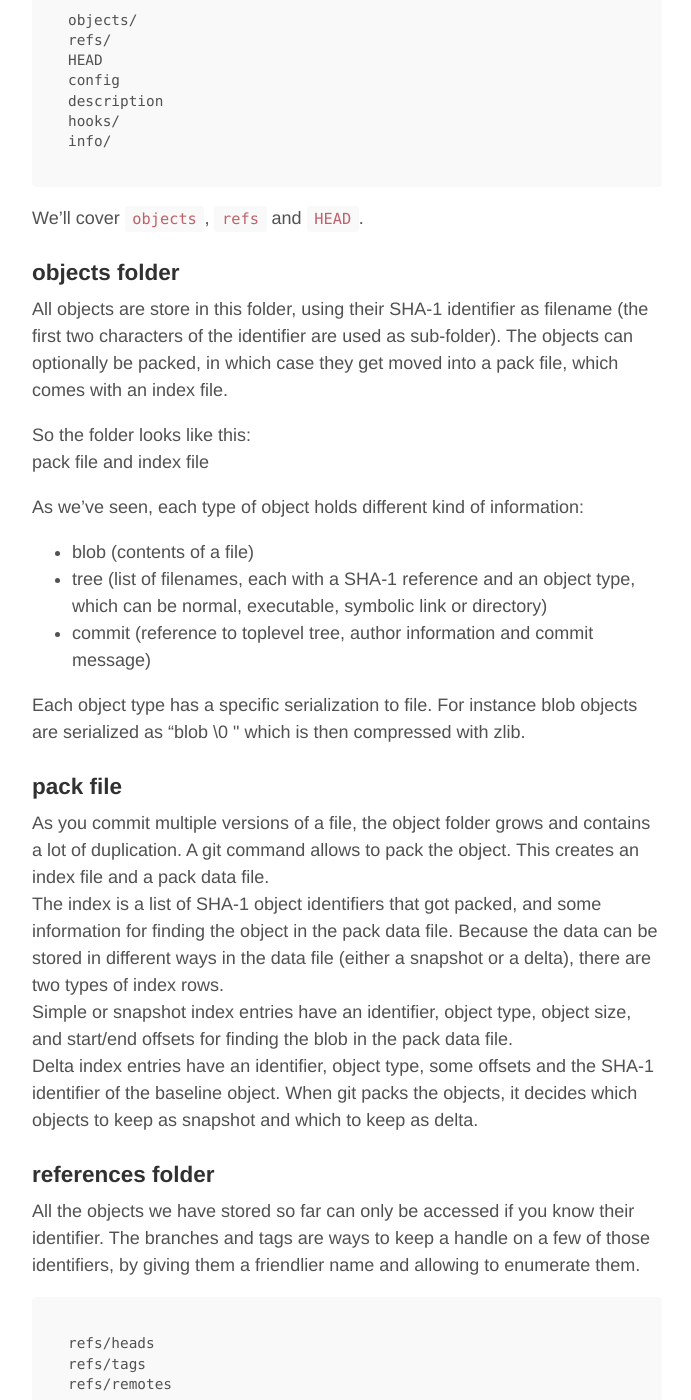
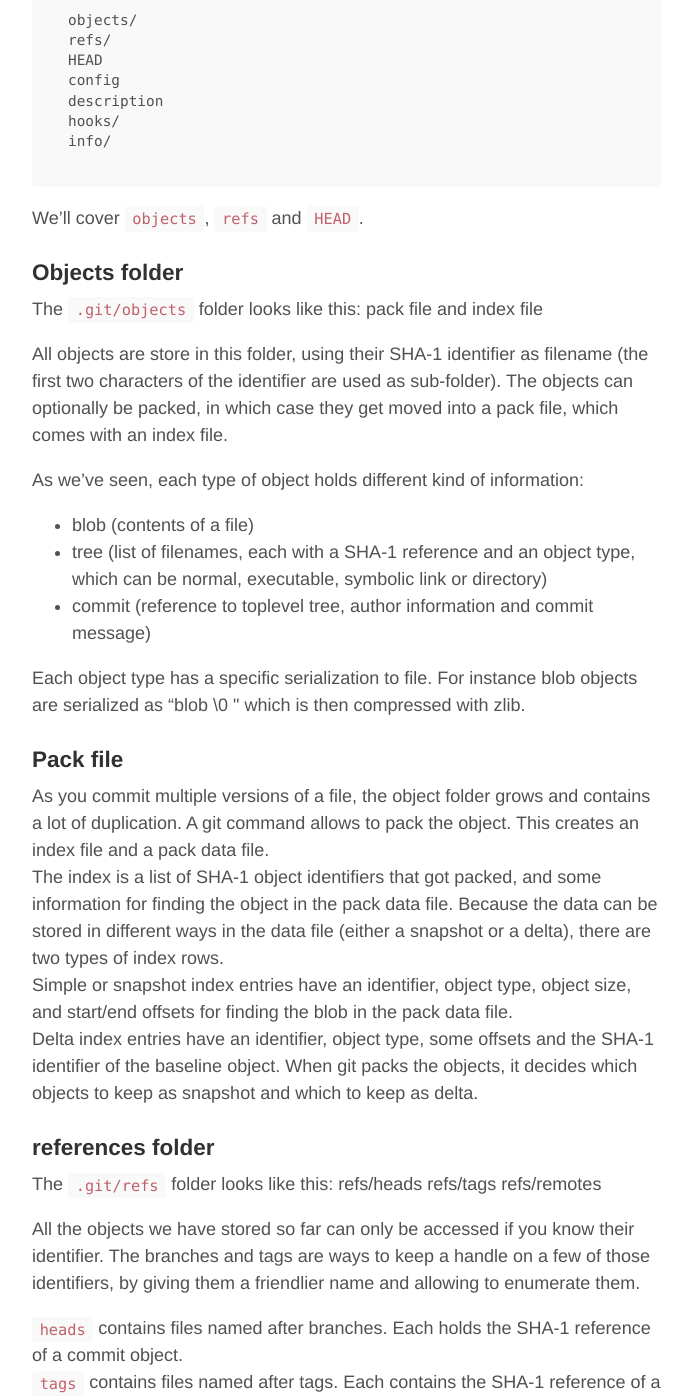
Before and after one commit to jcouv/jcouv.github.io, a Jekyll site: the page built from _posts/2015-08-14-git-internals.md, in a window 1280 px wide and 1400 px high, scrolled down 1383 px. Shown: the whole window, without its empty margins (293-984 px from the left). Built offline with Jekyll 4.4.1, drawn with Linux system fonts in a browser that asks for light colours; comment, search, counter and statistics services are not loaded.

Commit message:
Updated 2015-08-14-git-internals.md

```diff
--- a/_posts/2015-08-14-git-internals.md
+++ b/_posts/2015-08-14-git-internals.md
@@ -34,12 +34,12 @@ Let's move on to the physical storage of those objects. All the repository data
 
 We'll cover `objects`, `refs` and `HEAD`.
 
-### objects folder
-All objects are store in this folder, using their SHA-1 identifier as filename (the first two characters of the identifier are used as sub-folder). The objects can optionally be packed, in which case they get moved into a pack file, which comes with an index file.
-
-So the folder looks like this:
+### Objects folder
+The `.git/objects` folder looks like this:
     <SHA-1 named files>
     pack file and index file
+
+All objects are store in this folder, using their SHA-1 identifier as filename (the first two characters of the identifier are used as sub-folder). The objects can optionally be packed, in which case they get moved into a pack file, which comes with an index file.
 
 As we've seen, each type of object holds different kind of information:
 * blob (contents of a file)
@@ -48,7 +48,7 @@ As we've seen, each type of object holds different kind of information:
 
 Each object type has a specific serialization to file. For instance blob objects are serialized as "blob <space> <content length> \0 <content> <linefeed>" which is then compressed with zlib.
 
-### pack file
+### Pack file
 As you commit multiple versions of a file, the object folder grows and contains a lot of duplication. A git command allows to pack the object. This creates an index file and a pack data file.
 The index is a list of SHA-1 object identifiers that got packed, and some information for finding the object in the pack data file. Because the data can be stored in different ways in the data file (either a snapshot or a delta), there are two types of index rows.
 Simple or snapshot index entries have an identifier, object type, object size, and start/end offsets for finding the blob in the pack data file.
@@ -57,11 +57,12 @@ When git packs the objects, it decides which objects to keep as snapshot and whi
 
 
 ### references folder
-All the objects we have stored so far can only be accessed if you know their identifier. The branches and tags are ways to keep a handle on a few of those identifiers, by giving them a friendlier name and allowing to enumerate them.
-
+The `.git/refs` folder looks like this:
     refs/heads
     refs/tags
     refs/remotes
+
+All the objects we have stored so far can only be accessed if you know their identifier. The branches and tags are ways to keep a handle on a few of those identifiers, by giving them a friendlier name and allowing to enumerate them.
 
 `heads` contains files named after branches. Each holds the SHA-1 reference of a commit object.
 `tags` contains files named after tags. Each contains the SHA-1 reference of a commit object (for simple tags, without annotations).
```
